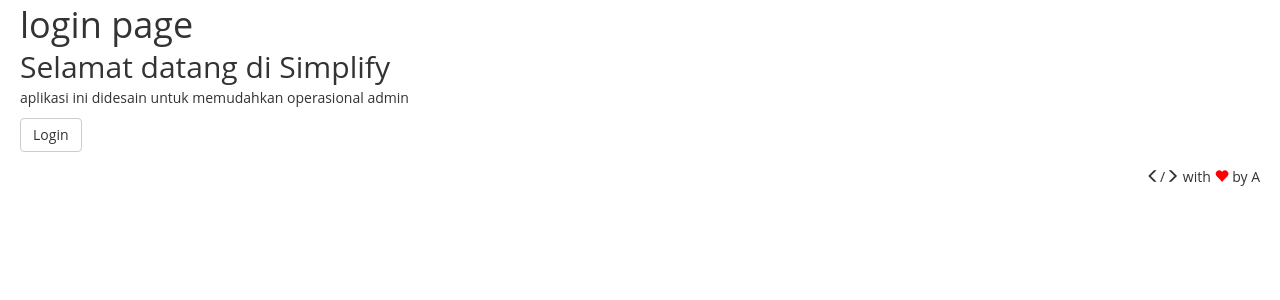
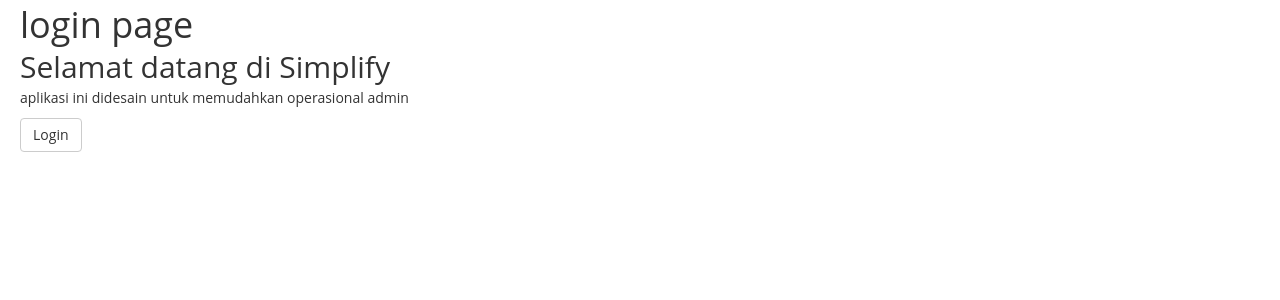
Before and after one commit to mahfudzaji16/simplifypos, a PHP site: page /app/resources/views/layouts/login.view.php in a window 1280 px wide. Shown: the part 50-350 px from the top of the page. Run offline with PHP 8.4, Linux system fonts and the light colour scheme; some libraries are stand-ins or nearby versions.

Commit message:
random change

```diff
--- a/app/resources/views/layouts/base/footer.view.php
+++ b/app/resources/views/layouts/base/footer.view.php
@@ -4,7 +4,7 @@
 <footer>
     <div class="container-fluid">
         <!-- &copy; Sentranetcomindo@2017 -->
-        <span class="text-right" style="float:right;"><span class="glyphicon glyphicon-menu-left"></span>/<span class="glyphicon glyphicon-menu-right"></span> with <span class="glyphicon glyphicon-heart" style="color:red"></span> by A</span>
+        <!-- <span class="text-right" style="float:right;"><span class="glyphicon glyphicon-menu-left"></span>/<span class="glyphicon glyphicon-menu-right"></span> with <span class="glyphicon glyphicon-heart" style="color:red"></span> by A</span> -->
     </div>
 </footer>
 <script src="/public/vendor/trumbowyg/dist/trumbowyg.min.js"></script>
--- a/app/resources/views/layouts/index.view.php
+++ b/app/resources/views/layouts/index.view.php
@@ -39,12 +39,12 @@ require 'base/header.view.php';
                         <label>Password</label>
                         <input type='password' class="form-control" name='password' placeholder='Password' required>
                     </div>
-                    <div class="form-group">
+                    <!-- <div class="form-group">
                         <div class="g-recaptcha" data-sitekey="<?= $recaptcha['siteKey']; ?>"></div>
                         <script type="text/javascript"
                                 src="https://www.google.com/recaptcha/api.js?hl=<?= $recaptcha['lang']; ?>">
                         </script>
-                    </div>
+                    </div> -->
                     <button type='submit' name='login' class='btn btn-primary'>Login</button>
                     <button class="btn btn-link btn-modal" id="btn-forget" style="float:right">Lupa password?</button>
                 </form>
```
